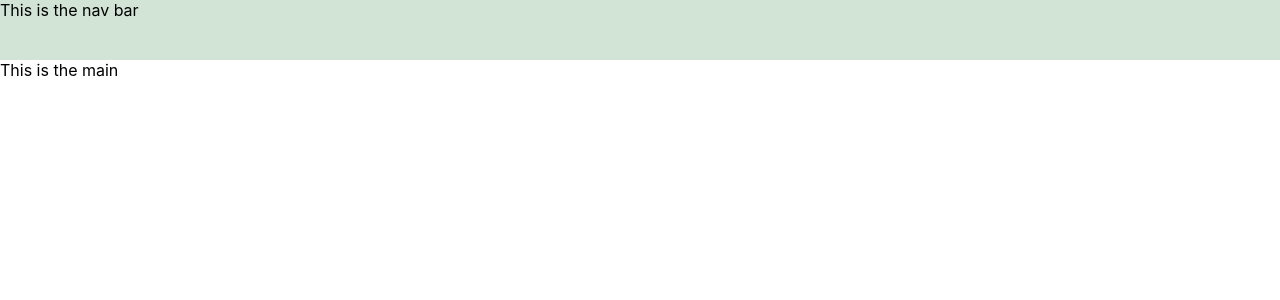
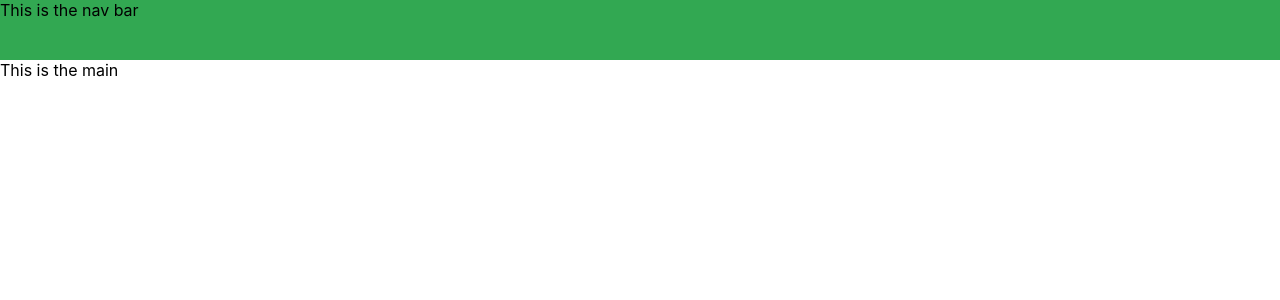
Before and after one commit to OfficialPhilcomm/dnd-assets, a React (Create React App) app: page / in a window 1280 px wide. Shown: the top 300 px of the page. Built offline with nearby package versions, Linux system fonts and the light colour scheme.

Commit message:
Fix nav color

```diff
--- a/src/components/nav/nav.css
+++ b/src/components/nav/nav.css
@@ -1,7 +1,7 @@
 nav {
   width: 100%;
   height: 60px;
-  background-color: #d1e4d6;
+  background-color: #32a852;
 
   position: fixed;
 }
```
